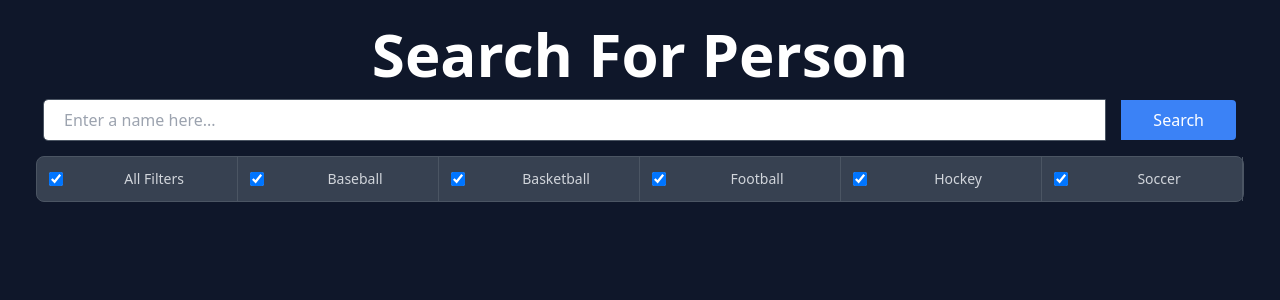
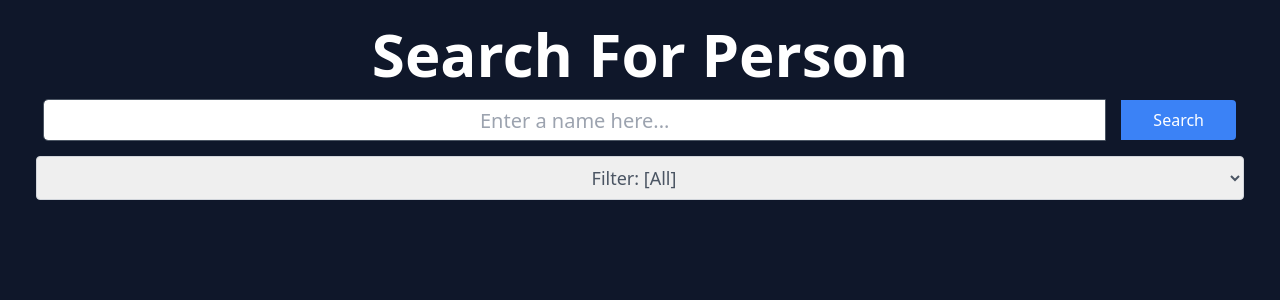
Before and after one commit to jmew24/player-db, a Next.js app: page / in a window 1280 px wide. Shown: the top 300 px of the page. Built offline with nearby package versions, Linux system fonts and the light colour scheme.

Commit message:
Style & Filter Updates

```diff
--- a/src/component/Baseball.tsx
+++ b/src/component/Baseball.tsx
@@ -128,7 +128,7 @@ const Baseball: FC<BaseballProps> = ({ query, setShow }) => {
       </div>
     );
 
-  return resultsRef.current.length > 0 ? (
+  return (
     <div className="items-center justify-center py-2">
       <div className="mt-4 w-full">
         <h1 className="text-6xl font-bold">Baseball</h1>
@@ -144,6 +144,7 @@ const Baseball: FC<BaseballProps> = ({ query, setShow }) => {
                 position: e.target.value as MLBPosition,
               })
             }
+            disabled={filteredResults.length === 0}
           >
             <option value="">All Positions</option>
             <option value="P">P</option>
@@ -162,6 +163,7 @@ const Baseball: FC<BaseballProps> = ({ query, setShow }) => {
             value={filter.team}
             onChange={(e) => setFilter({ ...filter, team: e.target.value })}
             placeholder="Team"
+            disabled={filteredResults.length === 0}
           />
         </div>
         <div className="mt-4 flex w-full">
@@ -172,6 +174,7 @@ const Baseball: FC<BaseballProps> = ({ query, setShow }) => {
               setFilter({ ...filter, league: e.target.value as string })
             }
             title="League Filter"
+            disabled={filteredResults.length === 0}
           >
             <option value="">All Leagues</option>
             {leagueFilters.map((league) => (
@@ -270,7 +273,7 @@ const Baseball: FC<BaseballProps> = ({ query, setShow }) => {
         ) : null}
       </div>
     </div>
-  ) : null;
+  );
 };
 
 export default memo(Baseball);
--- a/src/component/Hockey.tsx
+++ b/src/component/Hockey.tsx
@@ -137,7 +137,7 @@ const Hockey: FC<HockeyProps> = ({ query, setShow }) => {
       </div>
     );
 
-  return resultsRef.current.length > 0 ? (
+  return (
     <div className="items-center justify-center py-2">
       <div className="mt-4 w-full">
         <h1 className="text-6xl font-bold">Hockey</h1>
@@ -153,6 +153,7 @@ const Hockey: FC<HockeyProps> = ({ query, setShow }) => {
                 position: e.target.value as NHLPosition,
               })
             }
+            disabled={filteredResults.length === 0}
           >
             <option value="">All Positions</option>
             <option value="F">Forward</option>
@@ -169,6 +170,7 @@ const Hockey: FC<HockeyProps> = ({ query, setShow }) => {
             value={filter.team}
             onChange={(e) => setFilter({ ...filter, team: e.target.value })}
             placeholder="Team"
+            disabled={filteredResults.length === 0}
           />
         </div>
         <div className="mt-4 flex w-full">
@@ -179,6 +181,7 @@ const Hockey: FC<HockeyProps> = ({ query, setShow }) => {
               setFilter({ ...filter, league: e.target.value as string })
             }
             title="League Filter"
+            disabled={filteredResults.length === 0}
           >
             <option value="">All Leagues</option>
             {leagueFilters.map((league) => (
@@ -279,7 +282,7 @@ const Hockey: FC<HockeyProps> = ({ query, setShow }) => {
         ) : null}
       </div>
     </div>
-  ) : null;
+  );
 };
 
 export default memo(Hockey);
--- a/src/component/Search.tsx
+++ b/src/component/Search.tsx
@@ -64,7 +64,7 @@ export const Search = () => {
               value={search}
               placeholder="Enter a name here..."
               onChange={(e) => setSearch(e.target.value)}
-              className="mx-2 h-10 flex-grow rounded-l px-5 text-gray-600 outline-double outline-1 focus:outline-none focus:ring"
+              className="mx-2 h-10 flex-grow justify-center rounded-l px-5 text-center text-xl text-gray-600 outline-double outline-1 focus:outline-none focus:ring"
             />
             <button
               onClick={() => searchQuery()}
@@ -73,9 +73,7 @@ export const Search = () => {
               Search
             </button>
           </div>
-          <div className="mt-4 flex w-full">
-            <SearchFilter filter={filter} setFilter={setFilter} />
-          </div>
+          <SearchFilter setFilter={setFilter} debouncedShow={debouncedShow} />
         </form>
 
         <SearchResults
--- a/src/component/SearchFilter.tsx
+++ b/src/component/SearchFilter.tsx
@@ -1,79 +1,118 @@
-import { FC, memo, useState, useCallback, useEffect } from "react";
+import { FC, memo, useState, useEffect } from "react";
 
-const SearchFilter: FC<SearchFilterProps> = ({ filter, setFilter }) => {
-  const [showAll, setShowAll] = useState<boolean>(true);
-  const updateShowAll = useCallback(
-    (value: boolean) => {
-      setFilter((oldState: SearchFilter) => ({
-        ...oldState,
-        baseball: value,
-        basketball: value,
-        football: value,
-        hockey: value,
-        soccer: value,
-      }));
-      setShowAll(value);
-    },
-    [setFilter]
-  );
+const SearchFilter: FC<SearchFilterProps> = ({ setFilter, debouncedShow }) => {
+  const [selectedFilter, setSelectedFilter] = useState<string>("all");
+  useEffect(() => {
+    switch (selectedFilter) {
+      case "all":
+        setFilter({
+          baseball: true,
+          basketball: true,
+          football: true,
+          hockey: true,
+          soccer: true,
+        });
+        break;
+      case "baseball":
+        setFilter({
+          baseball: true,
+          basketball: false,
+          football: false,
+          hockey: false,
+          soccer: false,
+        });
+        break;
+      case "basketball":
+        setFilter({
+          baseball: false,
+          basketball: true,
+          football: false,
+          hockey: false,
+          soccer: false,
+        });
+        break;
+      case "football":
+        setFilter({
+          baseball: false,
+          basketball: false,
+          football: true,
+          hockey: false,
+          soccer: false,
+        });
+        break;
+      case "hockey":
+        setFilter({
+          baseball: false,
+          basketball: false,
+          football: false,
+          hockey: true,
+          soccer: false,
+        });
+        break;
+      case "soccer":
+        setFilter({
+          baseball: false,
+          basketball: false,
+          football: false,
+          hockey: false,
+          soccer: true,
+        });
+        break;
+      default:
+        setFilter({
+          baseball: false,
+          basketball: false,
+          football: false,
+          hockey: false,
+          soccer: false,
+        });
+        break;
+    }
+  }, [selectedFilter, setFilter]);
 
   useEffect(() => {
-    setShowAll(
-      filter.baseball &&
-        filter.basketball &&
-        filter.football &&
-        filter.hockey &&
-        filter.soccer
-    );
-  }, [filter]);
+    if (!debouncedShow.baseball && selectedFilter === "baseball") {
+      setSelectedFilter("all");
+    } else if (!debouncedShow.basketball && selectedFilter === "basketball") {
+      setSelectedFilter("all");
+    } else if (!debouncedShow.football && selectedFilter === "football") {
+      setSelectedFilter("all");
+    } else if (!debouncedShow.hockey && selectedFilter === "hockey") {
+      setSelectedFilter("all");
+    } else if (!debouncedShow.soccer && selectedFilter === "soccer") {
+      setSelectedFilter("all");
+    }
+  }, [debouncedShow, selectedFilter]);
 
   return (
-    <ul className="w-full items-center rounded-lg border border-gray-200 bg-white text-sm font-medium text-gray-900 dark:border-gray-600 dark:bg-gray-700 dark:text-white sm:flex">
-      <li className="w-full border-b border-gray-200 dark:border-gray-600 sm:border-b-0 sm:border-r">
-        <div className="flex cursor-pointer items-center pl-3">
-          <input
-            id="all-checkbox-list"
-            type="checkbox"
-            checked={showAll}
-            onChange={(e) => updateShowAll(e.target.checked)}
-            className="h-4 w-4 cursor-pointer rounded border-gray-300 bg-gray-100 text-blue-600  dark:border-gray-500 dark:bg-gray-600 dark:ring-offset-gray-700 dark:focus:ring-blue-600"
-          />
-          <label
-            htmlFor="all-checkbox-list"
-            className="ml-2 w-full cursor-pointer py-3 text-sm font-medium text-gray-900 dark:text-gray-300"
-          >
-            All Filters
-          </label>
-        </div>
-      </li>
-      {Object.keys(filter).map((key: string) => (
-        <li
-          key={key}
-          className="w-full border-b border-gray-200 dark:border-gray-600 sm:border-b-0 sm:border-r"
+    <div className="flex w-full min-w-full flex-1 flex-col items-center text-center">
+      <div className="mt-4 flex w-full min-w-full">
+        <select
+          className="w-full min-w-full justify-center rounded border border-gray-300 p-2 text-center text-lg text-gray-600"
+          id="filter"
+          title="Filter by sport"
+          value={selectedFilter}
+          onChange={(e) => setSelectedFilter(e.target.value)}
         >
-          <div className="flex cursor-pointer items-center pl-3">
-            <input
-              id={`${key}-checkbox-list`}
-              type="checkbox"
-              checked={filter[key as keyof SearchFilter]}
-              onChange={(e) =>
-                setFilter((oldState: SearchFilter) => ({
-                  ...oldState,
-                  [key]: e.target.checked,
-                }))
-              }
-              className="h-4 w-4 cursor-pointer rounded border-gray-300 bg-gray-100 text-blue-600  dark:border-gray-500 dark:bg-gray-600 dark:ring-offset-gray-700 dark:focus:ring-blue-600"
-            />
-            <label
-              htmlFor={`${key}-checkbox-list`}
-              className="ml-2 w-full cursor-pointer py-3 text-sm font-medium capitalize text-gray-900 dark:text-gray-300"
-            >
-              {key}
-            </label>
-          </div>
-        </li>
-      ))}
-    </ul>
+          <option value="all">Filter: [All]</option>
+          <option value="baseball" disabled={!debouncedShow.baseball}>
+            Filter: [Baseball]
+          </option>
+          <option value="basketball" disabled={!debouncedShow.basketball}>
+            Filter: [Basketball]
+          </option>
+          <option value="football" disabled={!debouncedShow.football}>
+            Filter: [Football]
+          </option>
+          <option value="hockey" disabled={!debouncedShow.hockey}>
+            Filter: [Hockey]
+          </option>
+          <option value="soccer" disabled={!debouncedShow.soccer}>
+            Filter: [Soccer]
+          </option>
+        </select>
+      </div>
+    </div>
   );
 };
 
--- a/src/component/Soccer.tsx
+++ b/src/component/Soccer.tsx
@@ -128,7 +128,7 @@ const Soccer: FC<SoccerProps> = ({ query, setShow }) => {
       </div>
     );
 
-  return resultsRef.current.length > 0 ? (
+  return (
     <div className="items-center justify-center py-2">
       <div className="mt-4 w-full">
         <h1 className="text-6xl font-bold">Soccer</h1>
@@ -144,6 +144,7 @@ const Soccer: FC<SoccerProps> = ({ query, setShow }) => {
                 position: e.target.value as SoccerPosition,
               })
             }
+            disabled={filteredResults.length === 0}
           >
             <option value="">All Positions</option>
             <option value="Forward">Forward</option>
@@ -157,6 +158,7 @@ const Soccer: FC<SoccerProps> = ({ query, setShow }) => {
             value={filter.team}
             onChange={(e) => setFilter({ ...filter, team: e.target.value })}
             placeholder="Team"
+            disabled={filteredResults.length === 0}
           />
         </div>
         <div className="mt-4 flex w-full">
@@ -167,6 +169,7 @@ const Soccer: FC<SoccerProps> = ({ query, setShow }) => {
               setFilter({ ...filter, league: e.target.value as string })
             }
             title="League Filter"
+            disabled={filteredResults.length === 0}
           >
             <option value="">All Leagues</option>
             {leagueFilters.map((league) => (
@@ -269,7 +272,7 @@ const Soccer: FC<SoccerProps> = ({ query, setShow }) => {
         ) : null}
       </div>
     </div>
-  ) : null;
+  );
 };
 
 export default memo(Soccer);
--- a/src/types/search.d.ts
+++ b/src/types/search.d.ts
@@ -14,8 +14,8 @@ declare type SearchFilter = {
 };
 
 declare type SearchFilterProps = {
-  filter: SearchFilter;
   setFilter: Dispatch<SetStateAction<SearchFilter>>;
+  debouncedShow: SearchShowSport;
 };
 
 declare type SearchShowSport = {
```
Also changed, not shown: src/component/Basketball.tsx (+5 -2 lines), src/component/Football.tsx (+5 -2 lines).
